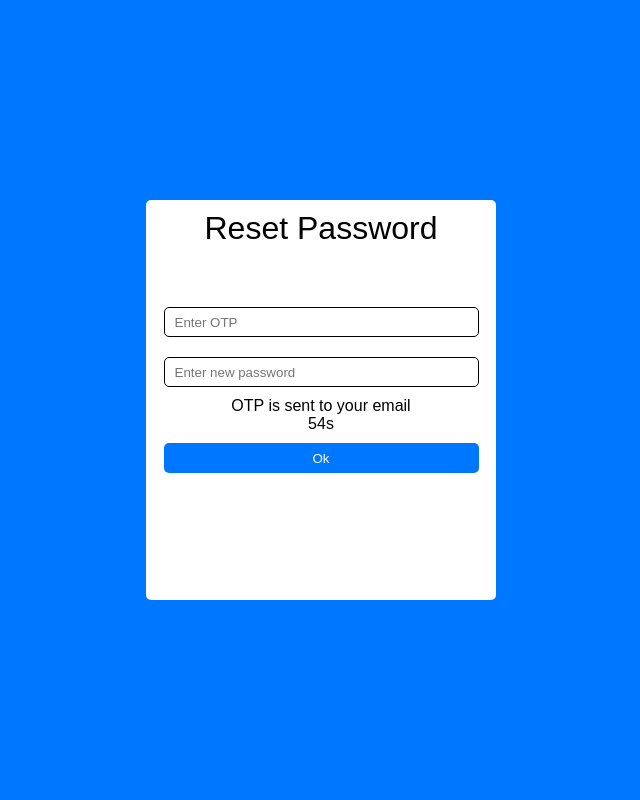
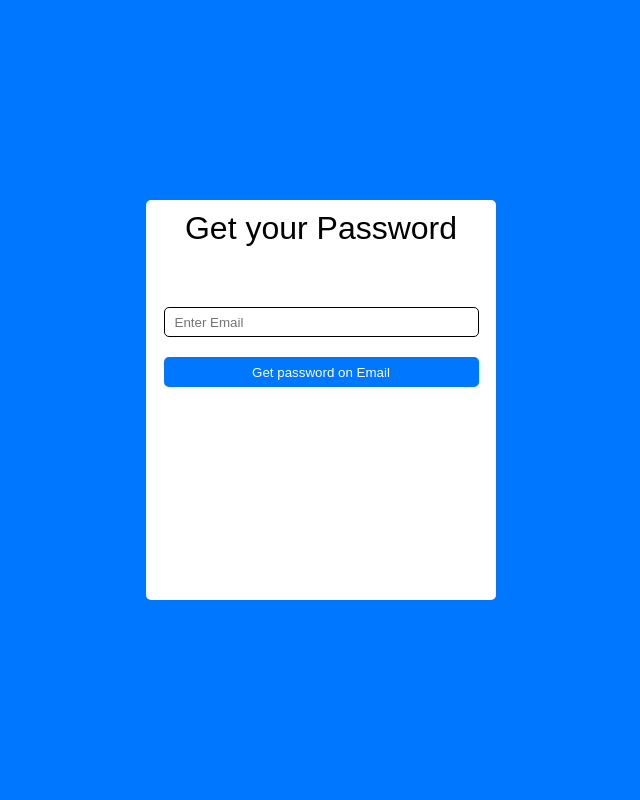
Before and after one commit to ayushmarch94/login-signup, a PHP site: page /forget.php in a window 1280 px wide. Shown: the whole page, without its empty margins (319-959 px from the left). Run offline with PHP 8.4, Linux system fonts and the light colour scheme.

Commit message:
Created forget password option (access the password from database)

```diff
--- a/forget.php
+++ b/forget.php
@@ -1,5 +1,6 @@
 <!DOCTYPE html>
 <html lang="en">
+
 <head>
     <meta charset="UTF-8">
     <meta name="viewport" content="width=device-width, initial-scale=1.0">
@@ -7,21 +8,31 @@
     <link rel="icon" href="./check.png">
     <link rel="stylesheet" href="./styles.css">
 </head>
+
 <body>
     <div class="signup">
         <div class="signup-form">
             <div class="heading">
-                <h1>Reset Password</h1>
+                <h1>Get your Password</h1>
             </div>
-            <form id="signup-form" action="/forget">
-                <input required placeholder="Enter OTP">
-                <input required placeholder="Enter new password">
-                <p>OTP is sent to your email</p>
-                <p id="countdown">60s</p>
-                <button type="submit">Ok</button>
+            <form id="signup-form" action="forget.php" method="POST">
+                <input type="email" required name="EMAIL" placeholder="Enter Email">
+                <button type="submit">Get password on Email</button>
             </form>
         </div>
     </div>
-    <script src="./forget.js"></script>
 </body>
+
 </html>
+
+<?php
+    if ($_SERVER["REQUEST_METHOD"] == "POST") {
+        include 'db.php';
+        $email = $_POST['EMAIL'];
+        $sql = "SELECT PASSWORD FROM data WHERE EMAIL = '$email'";
+        $result = mysqli_query($con, $sql);
+        $row = mysqli_fetch_assoc($result);
+        echo "Password " . $row["PASSWORD"];
+        mysqli_close($con);
+    }
+?>
```
